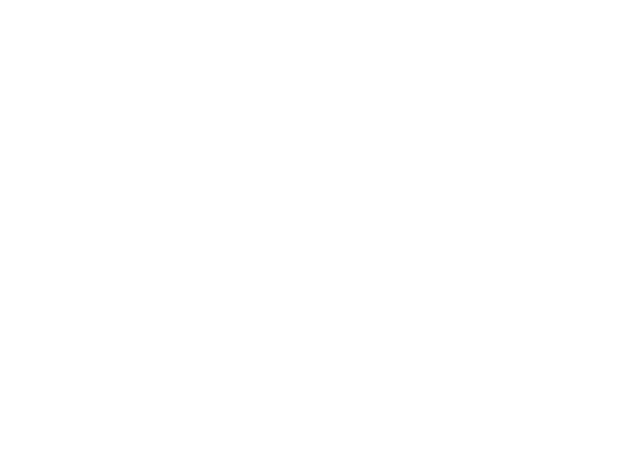
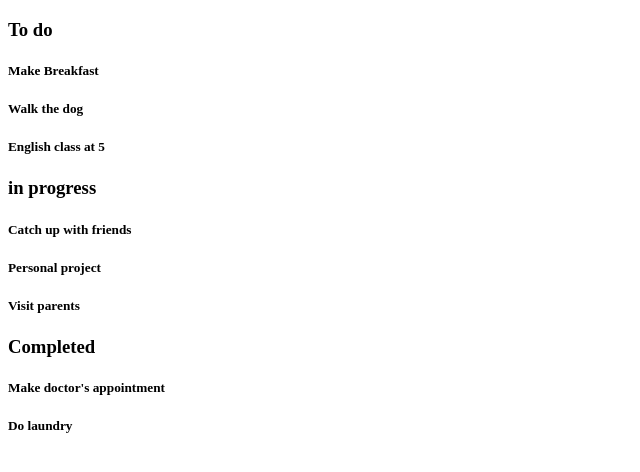
Before and after one commit to Parsa-Parishan/kanban-board, a React (Create React App) app: page / in a window 1280 px wide. Shown: the top 472 px of the page, without its empty margins (0-640 px from the left). Built offline with nearby package versions, Linux system fonts and the light colour scheme.

Commit message:
render data

```diff
--- a/src/App.js
+++ b/src/App.js
@@ -2,11 +2,26 @@
 import data from "./data";
 
 function App() {
-  const [task, setTask] = useState(data);
+  const [tasks, setTasks] = useState(data);
 
-  return <div className="App">
-
-  </div>;
+  return (
+    <div className="App">
+      {tasks.map((task) => {
+        return (
+          <div className="tasks">
+            <h3>{task.title}</h3>
+            {task.tasks.map((section) => {
+              return (
+                <div className="taks">
+                  <h5>{section.title}</h5>
+                </div>
+              );
+            })}
+          </div>
+        );
+      })}
+    </div>
+  );
 }
 
 export default App;
```
